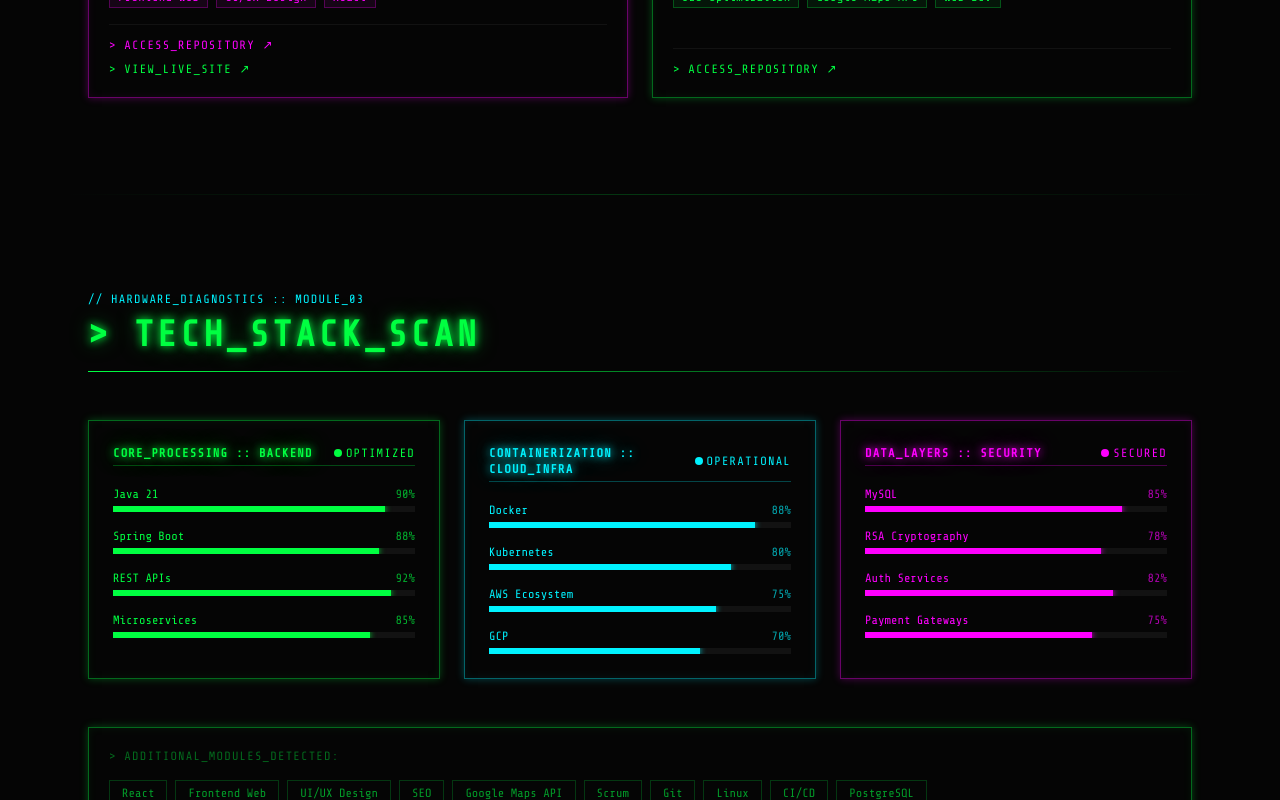
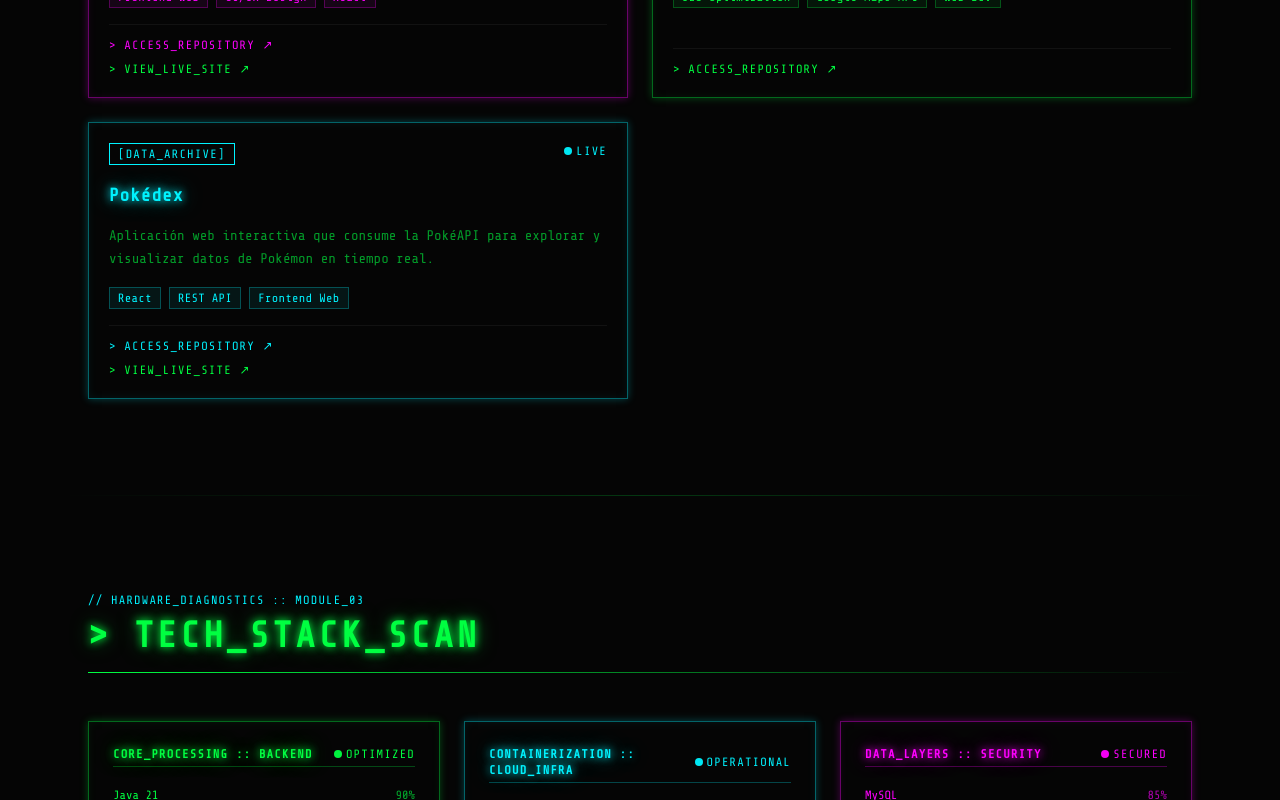
Before and after one commit to GOSUGING/portafolio, a React (Vite) app: page / in a window 1280 px wide. Shown: the part 1480-2280 px from the top of the page. Built offline with nearby package versions, Linux system fonts and the light colour scheme.

Commit message:
feat: add Pokedex project with live site and repo links

```diff
--- a/src/components/Projects.jsx
+++ b/src/components/Projects.jsx
@@ -39,6 +39,17 @@ const PROJECTS = [
     status: 'OPERATIONAL',
     color: 'green',
     github: 'https://github.com/GOSUGING/ascarpa-web',
+  },
+  {
+    tag: '[DATA_ARCHIVE]',
+    name: 'Pokédex',
+    techs: ['React', 'REST API', 'Frontend Web'],
+    description:
+      'Aplicación web interactiva que consume la PokéAPI para explorar y visualizar datos de Pokémon en tiempo real.',
+    status: 'LIVE',
+    color: 'cyan',
+    github: 'https://github.com/GOSUGING/pokedex',
+    live: 'https://gosuging.github.io/pokedex/',
   },
 ]
 
```
